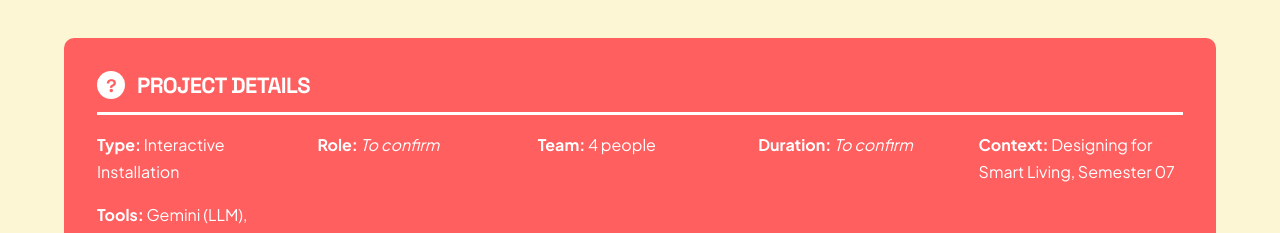
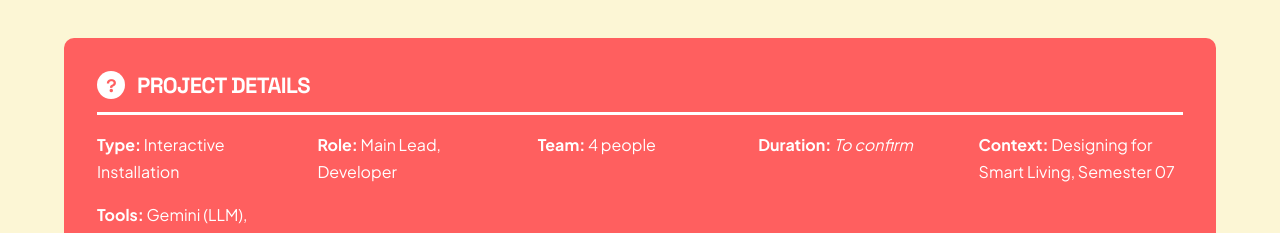
Before and after one commit to mohammedfiz683-arch/MohammedPortfolio, a plain HTML site: page kaha-ni.html in a window 1280 px wide. Shown: the part 927-1160 px from the top of the page. Drawn offline with Linux system fonts and the light colour scheme.

Commit message:
Update kaha-ni.html

```diff
--- a/kaha-ni.html
+++ b/kaha-ni.html
@@ -59,7 +59,7 @@
             </h3>
             <div style="display: grid; grid-template-columns: repeat(auto-fit, minmax(200px, 1fr)); gap: 16px">
               <p style="font-size: 16px; margin: 0"><strong>Type:</strong> Interactive Installation</p>
-              <p style="font-size: 16px; margin: 0"><strong>Role:</strong> <em>To confirm</em></p>
+              <p style="font-size: 16px; margin: 0"><strong>Role:</strong> Main Lead, Developer</p>
               <p style="font-size: 16px; margin: 0"><strong>Team:</strong> 4 people</p>
               <p style="font-size: 16px; margin: 0"><strong>Duration:</strong> <em>To confirm</em></p>
               <p style="font-size: 16px; margin: 0"><strong>Context:</strong> Designing for Smart Living, Semester 07</p>
```
